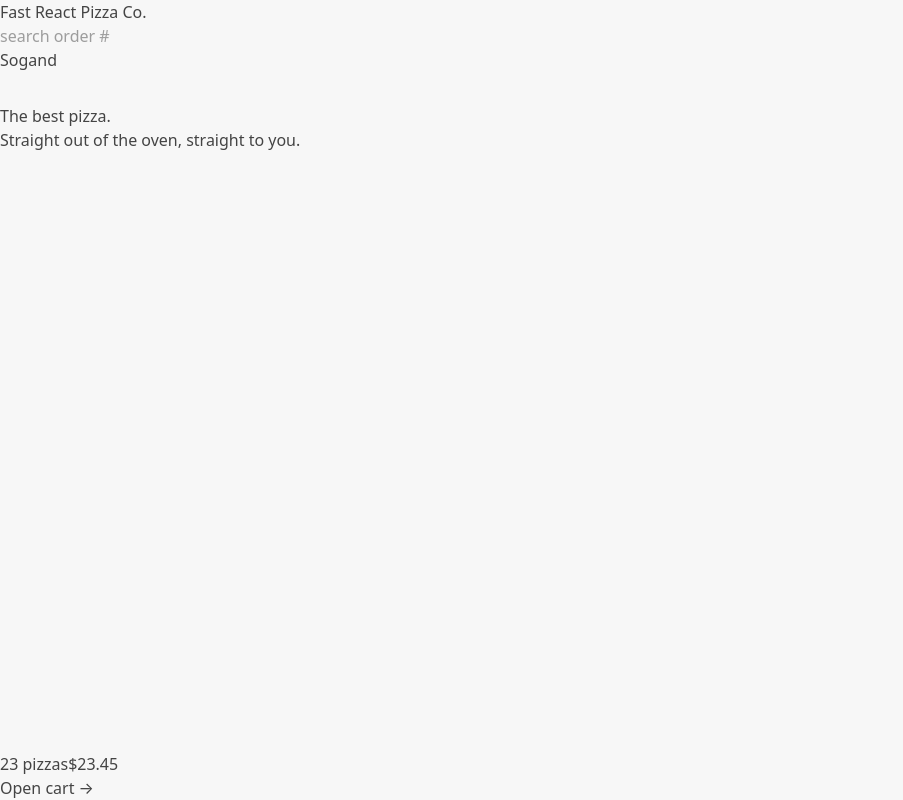
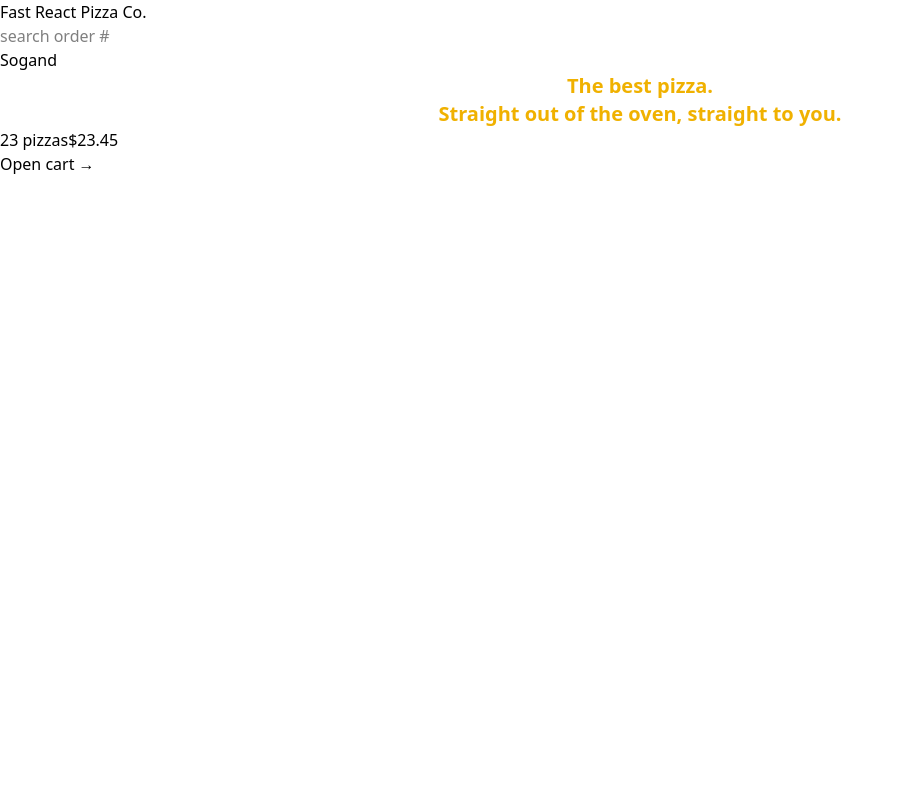
Before and after one commit to Sogand-mohamadiPour/fast-react-pizza, a React (Vite) app: page / in a window 1280 px wide. Shown: the whole page, without its empty margins (0-903 px from the left). Built offline with nearby package versions, Linux system fonts and the light colour scheme.

Commit message:
adding tailwind requirments

```diff
--- a/package.json
+++ b/package.json
@@ -25,6 +25,8 @@
     "eslint-plugin-react-hooks": "^7.0.1",
     "eslint-plugin-react-refresh": "^0.4.24",
     "globals": "^16.5.0",
+    "prettier": "^3.8.1",
+    "prettier-plugin-tailwindcss": "^0.7.2",
     "vite": "^7.2.4"
   }
 }
--- a/src/index.css
+++ b/src/index.css
@@ -1,6 +1,6 @@
 @import "tailwindcss";
 
-body {
+/* body {
   font-family: system-ui, -apple-system, BlinkMacSystemFont, 'Segoe UI', Roboto,
     Oxygen, Ubuntu, Cantarell, 'Open Sans', 'Helvetica Neue', sans-serif;
   background-color: #f7f7f7;
@@ -15,7 +15,7 @@
 }
 
 /* https://dev.to/afif/i-made-100-css-loaders-for-your-next-project-4eje */
-.loader {
+/* .loader {
   width: 45px;
   aspect-ratio: 0.75;
   --c: no-repeat linear-gradient(#333 0 0);
@@ -40,4 +40,4 @@
   80% {
     background-position: 0% 50%, 50% 50%, 100% 100%;
   }
-}
+} */
--- a/src/ui/Home.jsx
+++ b/src/ui/Home.jsx
@@ -1,7 +1,7 @@
 function Home() {
   return (
     <div>
-      <h1>
+      <h1 className="text-center text-xl font-semibold text-yellow-500">
         The best pizza.
         <br />
         Straight out of the oven, straight to you.
```
Also changed, not shown: 2 other files (tests, documents, lock files or other folders).
